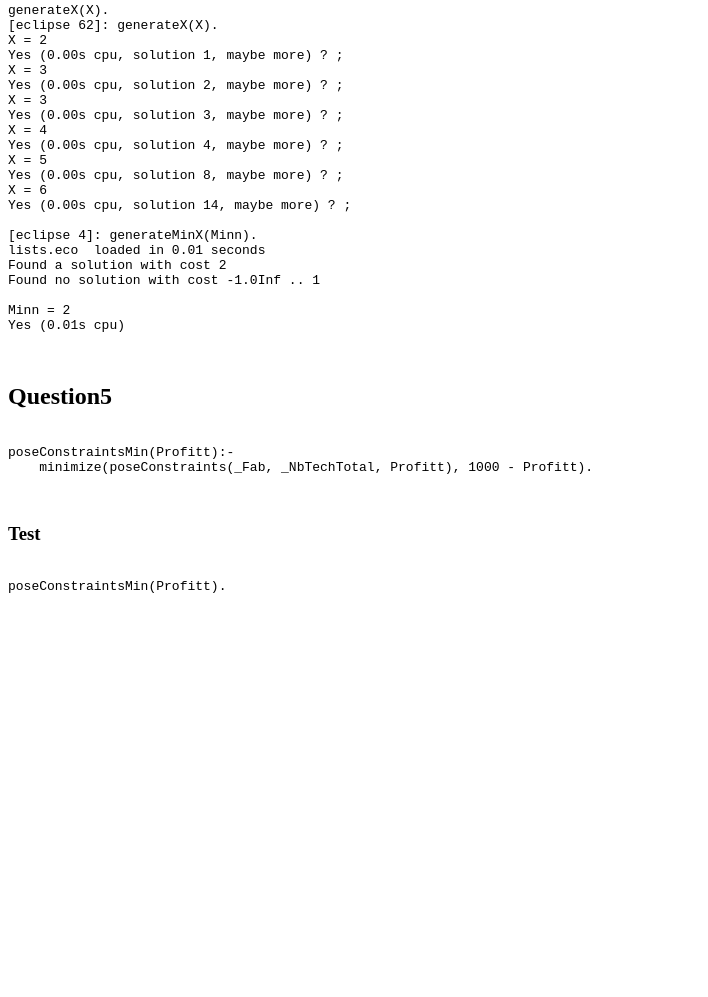
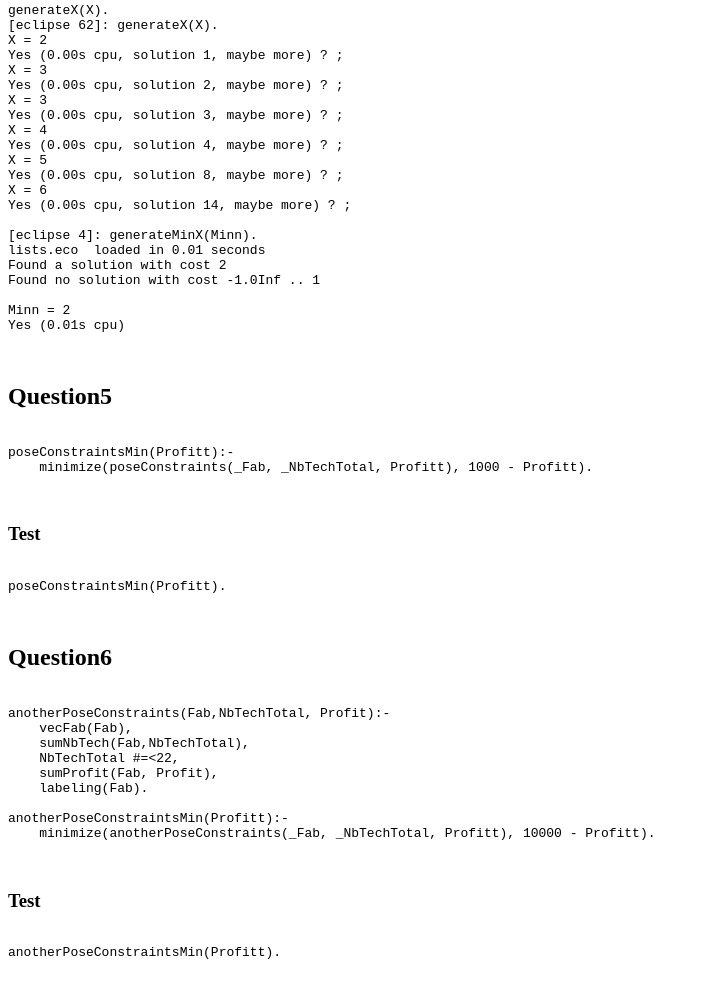
Before and after one commit to SeanZheng21/Constraint-Programming-ECLiPSe-Prolog, a plain HTML site: page TP5/index.html in a window 1280 px wide. Shown: the part 2469-3466 px from the top of the page, without its empty margins (0-708 px from the left). Before the commit the page ends 3106 px from the top, so only its background shows below. Drawn offline with Linux system fonts and the light colour scheme.

Commit message:
Finish TP5

```diff
--- a/TP5/index.html
+++ b/TP5/index.html
@@ -208,5 +208,29 @@ poseConstraintsMin(Profitt).
         </pre>
     </div>
 
+    <!-- -----------Q6--------------- -->
+    <div>
+        <h2>Question6</h2>
+        <pre>
+            <code>
+anotherPoseConstraints(Fab,NbTechTotal, Profit):-
+    vecFab(Fab),
+    sumNbTech(Fab,NbTechTotal),
+    NbTechTotal #=<22,
+    sumProfit(Fab, Profit),
+    labeling(Fab).
+
+anotherPoseConstraintsMin(Profitt):-
+    minimize(anotherPoseConstraints(_Fab, _NbTechTotal, Profitt), 10000 - Profitt).
+            </code>
+        </pre>
+
+        <h3>Test</h3>
+        <pre>
+            <code>
+anotherPoseConstraintsMin(Profitt).
+            </code>
+        </pre>
+    </div>
 </body>
 </html>
```
Also changed, not shown: 2 other files.
